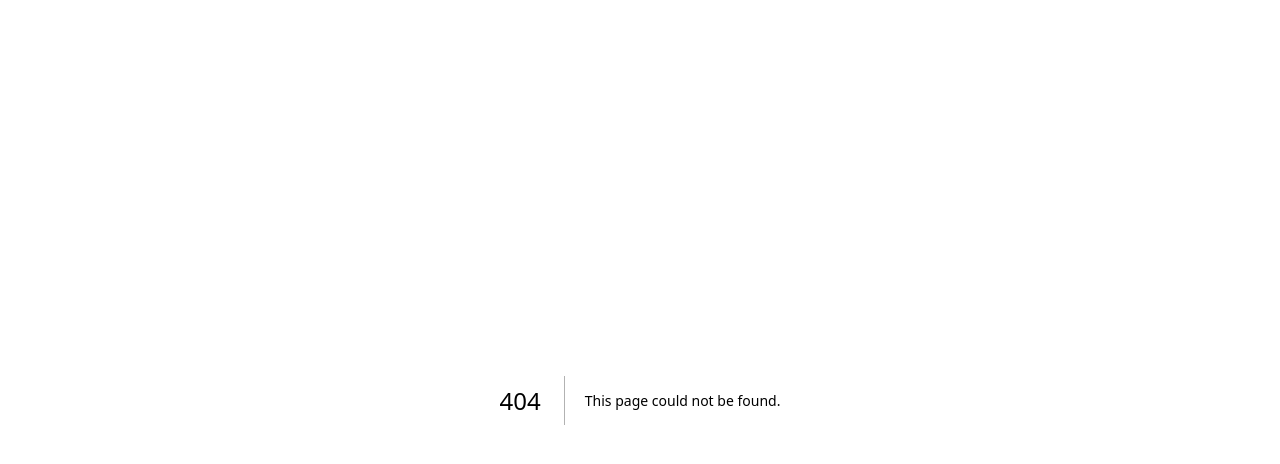
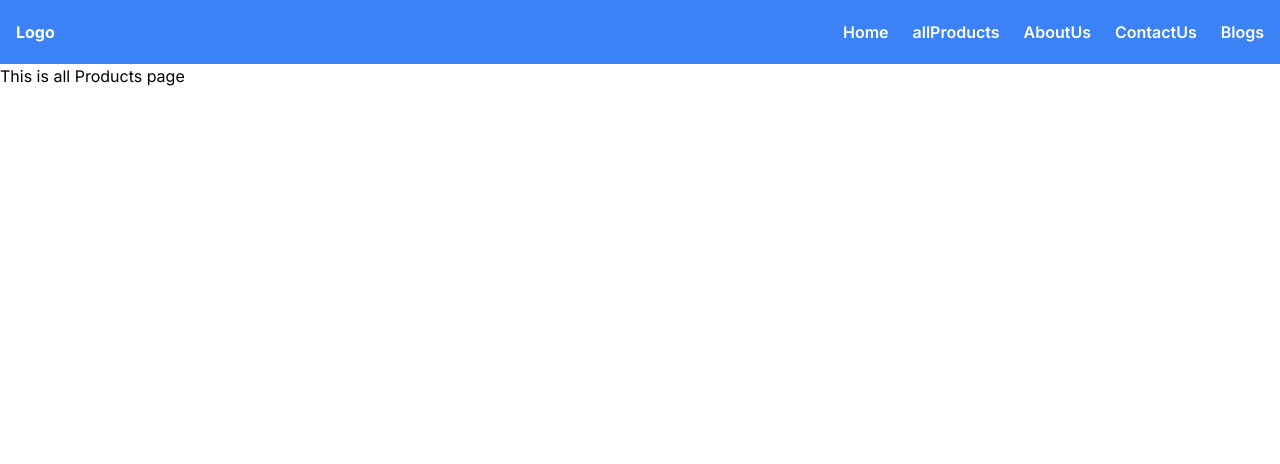
Before and after one commit to mdhasanali39/my-first-app-nextjs, a Next.js app: page /all-products in a window 1280 px wide. Before the commit this address had no page. Shown: the top 464 px of the page. Built offline with nearby package versions, Linux system fonts and the light colour scheme.

Commit message:
Section:completed basic navbar section that is working fine

```diff
--- /dev/null
+++ b/src/app/about-us/page.jsx
@@ -0,0 +1,11 @@
+import React from 'react';
+
+const AboutUs = () => {
+    return (
+        <div>
+            this is AboutUs page
+        </div>
+    );
+};
+
+export default AboutUs;
--- /dev/null
+++ b/src/app/all-products/page.jsx
@@ -0,0 +1,11 @@
+import React from 'react';
+
+const AllProducts = () => {
+    return (
+        <div>
+            This is all Products page
+        </div>
+    );
+};
+
+export default AllProducts;
--- /dev/null
+++ b/src/app/blogs/page.jsx
@@ -0,0 +1,11 @@
+import React from 'react';
+
+const Blogs = () => {
+    return (
+        <div>
+            this is Blogs page
+        </div>
+    );
+};
+
+export default Blogs;
--- /dev/null
+++ b/src/app/contact-us/page.jsx
@@ -0,0 +1,11 @@
+import React from 'react';
+
+const ContactUs = () => {
+    return (
+        <div>
+            this is contactUs page
+        </div>
+    );
+};
+
+export default ContactUs;
--- a/src/app/globals.css
+++ b/src/app/globals.css
@@ -1,33 +1,3 @@
 @tailwind base;
 @tailwind components;
 @tailwind utilities;
-
-:root {
-  --foreground-rgb: 0, 0, 0;
-  --background-start-rgb: 214, 219, 220;
-  --background-end-rgb: 255, 255, 255;
-}
-
-@media (prefers-color-scheme: dark) {
-  :root {
-    --foreground-rgb: 255, 255, 255;
-    --background-start-rgb: 0, 0, 0;
-    --background-end-rgb: 0, 0, 0;
-  }
-}
-
-body {
-  color: rgb(var(--foreground-rgb));
-  background: linear-gradient(
-      to bottom,
-      transparent,
-      rgb(var(--background-end-rgb))
-    )
-    rgb(var(--background-start-rgb));
-}
-
-@layer utilities {
-  .text-balance {
-    text-wrap: balance;
-  }
-}
--- a/src/app/layout.js
+++ b/src/app/layout.js
@@ -1,5 +1,6 @@
 import { Inter } from "next/font/google";
 import "./globals.css";
+import Navbar from "@/components/navbar/Navbar";
 
 const inter = Inter({ subsets: ["latin"] });
 
@@ -11,7 +12,10 @@ export const metadata = {
 export default function RootLayout({ children }) {
   return (
     <html lang="en">
-      <body className={inter.className}>{children}</body>
+      <body className={`${inter.className} max-w-[1300px] mx-auto`}>
+      <Navbar/>
+      {children}
+      </body>
     </html>
   );
 }
--- a/src/app/page.js
+++ /dev/null
@@ -1,113 +0,0 @@
-import Image from "next/image";
-
-export default function Home() {
-  return (
-    <main className="flex min-h-screen flex-col items-center justify-between p-24">
-      <div className="z-10 max-w-5xl w-full items-center justify-between font-mono text-sm lg:flex">
-        <p className="fixed left-0 top-0 flex w-full justify-center border-b border-gray-300 bg-gradient-to-b from-zinc-200 pb-6 pt-8 backdrop-blur-2xl dark:border-neutral-800 dark:bg-zinc-800/30 dark:from-inherit lg:static lg:w-auto  lg:rounded-xl lg:border lg:bg-gray-200 lg:p-4 lg:dark:bg-zinc-800/30">
-          Get started by editing&nbsp;
-          <code className="font-mono font-bold">src/app/page.js</code>
-        </p>
-        <div className="fixed bottom-0 left-0 flex h-48 w-full items-end justify-center bg-gradient-to-t from-white via-white dark:from-black dark:via-black lg:static lg:h-auto lg:w-auto lg:bg-none">
-          <a
-            className="pointer-events-none flex place-items-center gap-2 p-8 lg:pointer-events-auto lg:p-0"
-            href="https://vercel.com?utm_source=create-next-app&utm_medium=appdir-template&utm_campaign=create-next-app"
-            target="_blank"
-            rel="noopener noreferrer"
-          >
-            By{" "}
-            <Image
-              src="/vercel.svg"
-              alt="Vercel Logo"
-              className="dark:invert"
-              width={100}
-              height={24}
-              priority
-            />
-          </a>
-        </div>
-      </div>
-
-      <div className="relative flex place-items-center before:absolute before:h-[300px] before:w-full sm:before:w-[480px] before:-translate-x-1/2 before:rounded-full before:bg-gradient-radial before:from-white before:to-transparent before:blur-2xl before:content-[''] after:absolute after:-z-20 after:h-[180px] after:w-full sm:after:w-[240px] after:translate-x-1/3 after:bg-gradient-conic after:from-sky-200 after:via-blue-200 after:blur-2xl after:content-[''] before:dark:bg-gradient-to-br before:dark:from-transparent before:dark:to-blue-700 before:dark:opacity-10 after:dark:from-sky-900 after:dark:via-[#0141ff] after:dark:opacity-40 before:lg:h-[360px] z-[-1]">
-        <Image
-          className="relative dark:drop-shadow-[0_0_0.3rem_#ffffff70] dark:invert"
-          src="/next.svg"
-          alt="Next.js Logo"
-          width={180}
-          height={37}
-          priority
-        />
-      </div>
-
-      <div className="mb-32 grid text-center lg:max-w-5xl lg:w-full lg:mb-0 lg:grid-cols-4 lg:text-left">
-        <a
-          href="https://nextjs.org/docs?utm_source=create-next-app&utm_medium=appdir-template&utm_campaign=create-next-app"
-          className="group rounded-lg border border-transparent px-5 py-4 transition-colors hover:border-gray-300 hover:bg-gray-100 hover:dark:border-neutral-700 hover:dark:bg-neutral-800/30"
-          target="_blank"
-          rel="noopener noreferrer"
-        >
-          <h2 className={`mb-3 text-2xl font-semibold`}>
-            Docs{" "}
-            <span className="inline-block transition-transform group-hover:translate-x-1 motion-reduce:transform-none">
-              -&gt;
-            </span>
-          </h2>
-          <p className={`m-0 max-w-[30ch] text-sm opacity-50`}>
-            Find in-depth information about Next.js features and API.
-          </p>
-        </a>
-
-        <a
-          href="https://nextjs.org/learn?utm_source=create-next-app&utm_medium=appdir-template-tw&utm_campaign=create-next-app"
-          className="group rounded-lg border border-transparent px-5 py-4 transition-colors hover:border-gray-300 hover:bg-gray-100 hover:dark:border-neutral-700 hover:dark:bg-neutral-800 hover:dark:bg-opacity-30"
-          target="_blank"
-          rel="noopener noreferrer"
-        >
-          <h2 className={`mb-3 text-2xl font-semibold`}>
-            Learn{" "}
-            <span className="inline-block transition-transform group-hover:translate-x-1 motion-reduce:transform-none">
-              -&gt;
-            </span>
-          </h2>
-          <p className={`m-0 max-w-[30ch] text-sm opacity-50`}>
-            Learn about Next.js in an interactive course with&nbsp;quizzes!
-          </p>
-        </a>
-
-        <a
-          href="https://vercel.com/templates?framework=next.js&utm_source=create-next-app&utm_medium=appdir-template&utm_campaign=create-next-app"
-          className="group rounded-lg border border-transparent px-5 py-4 transition-colors hover:border-gray-300 hover:bg-gray-100 hover:dark:border-neutral-700 hover:dark:bg-neutral-800/30"
-          target="_blank"
-          rel="noopener noreferrer"
-        >
-          <h2 className={`mb-3 text-2xl font-semibold`}>
-            Templates{" "}
-            <span className="inline-block transition-transform group-hover:translate-x-1 motion-reduce:transform-none">
-              -&gt;
-            </span>
-          </h2>
-          <p className={`m-0 max-w-[30ch] text-sm opacity-50`}>
-            Explore starter templates for Next.js.
-          </p>
-        </a>
-
-        <a
-          href="https://vercel.com/new?utm_source=create-next-app&utm_medium=appdir-template&utm_campaign=create-next-app"
-          className="group rounded-lg border border-transparent px-5 py-4 transition-colors hover:border-gray-300 hover:bg-gray-100 hover:dark:border-neutral-700 hover:dark:bg-neutral-800/30"
-          target="_blank"
-          rel="noopener noreferrer"
-        >
-          <h2 className={`mb-3 text-2xl font-semibold`}>
-            Deploy{" "}
-            <span className="inline-block transition-transform group-hover:translate-x-1 motion-reduce:transform-none">
-              -&gt;
-            </span>
-          </h2>
-          <p className={`m-0 max-w-[30ch] text-sm opacity-50 text-balance`}>
-            Instantly deploy your Next.js site to a shareable URL with Vercel.
-          </p>
-        </a>
-      </div>
-    </main>
-  );
-}
--- /dev/null
+++ b/src/app/page.jsx
@@ -0,0 +1,9 @@
+const Home = () => {
+  return (
+    <div>
+      this is home page
+    </div>
+  );
+};
+
+export default Home;
--- /dev/null
+++ b/src/components/navbar/Navbar.jsx
@@ -0,0 +1,19 @@
+import Link from "next/link";
+import NavLinks from "./navlinks/NavLinks";
+
+const Navbar = () => {
+  return (
+    <div>
+      <div className="flex justify-between py-5 px-4 bg-blue-500">
+        {/* logo bar  */}
+        <div>
+          <Link href='/' className="font-bold text-white">Logo</Link>
+        </div>
+        {/* navbar links */}
+        <NavLinks />
+      </div>
+    </div>
+  );
+};
+
+export default Navbar;
--- /dev/null
+++ b/src/components/navbar/navlinks/NavItem.jsx
@@ -0,0 +1,11 @@
+import Link from "next/link";
+
+const NavItem = ({label,path}) => {
+    return (
+        <div>
+            <Link href={path} className="text-white font-semibold hover:text-white/70">{label}</Link>
+        </div>
+    );
+};
+
+export default NavItem;
--- /dev/null
+++ b/src/components/navbar/navlinks/NavLinks.jsx
@@ -0,0 +1,42 @@
+import NavItem from "./NavItem";
+
+const NavLinks = () => {
+
+    const links = [
+        {
+            id:1,
+            label:"Home",
+            path:'/'
+        },
+        {
+            id:2,
+            label:"allProducts",
+            path:'/all-products'
+        },
+        {
+            id:3,
+            label:"AboutUs",
+            path:'/about-us'
+        },
+        {
+            id:4,
+            label:"ContactUs",
+            path:'/contact-us'
+        },
+        {
+            id:5,
+            label:"Blogs",
+            path:'/blogs'
+        },
+    ]
+
+    return (
+        <div className="flex gap-6">
+            {
+                links.map(link => <NavItem key={link.id} label={link.label} path={link.path}/>)
+            }
+        </div>
+    );
+};
+
+export default NavLinks;
```
